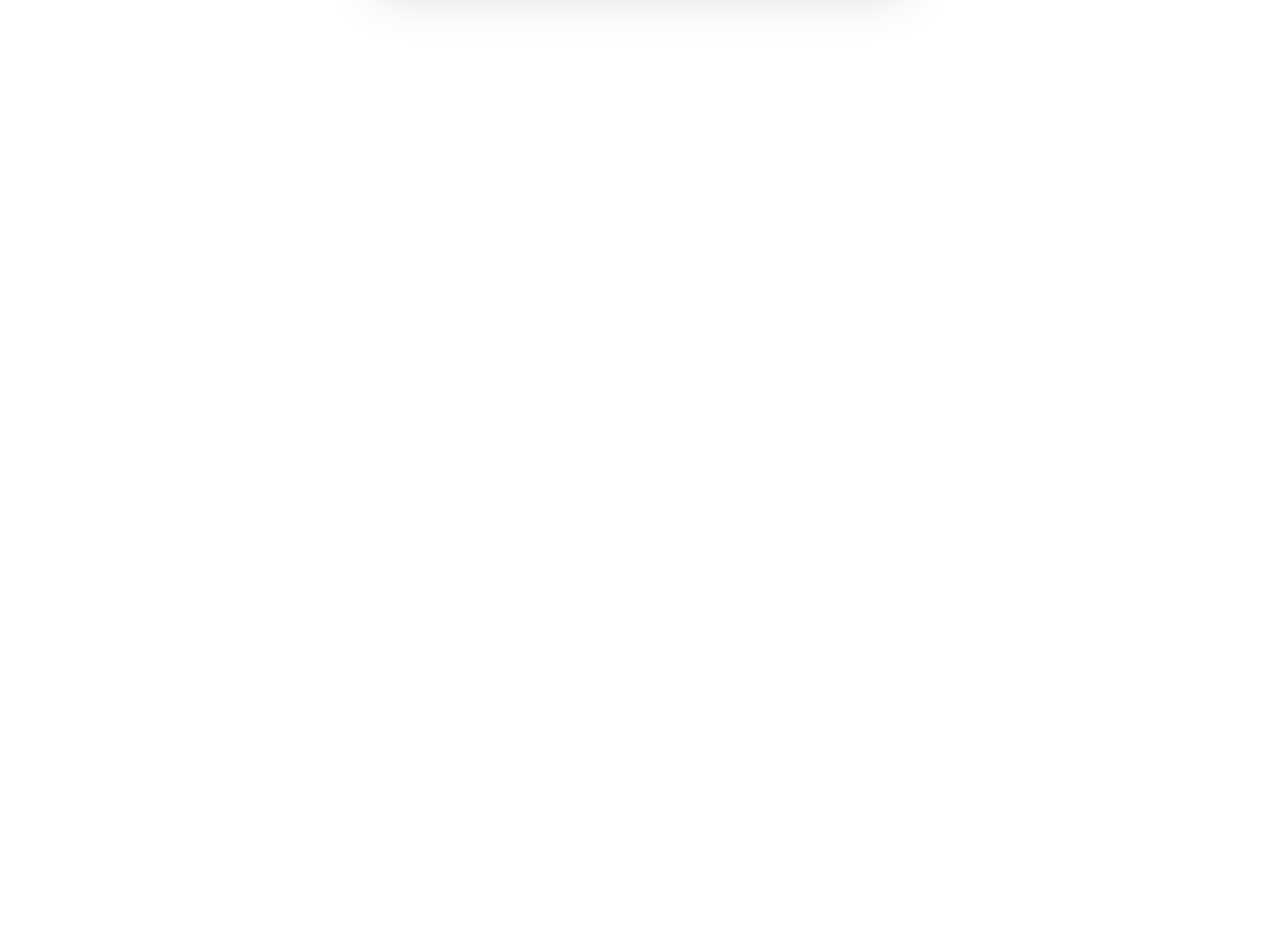
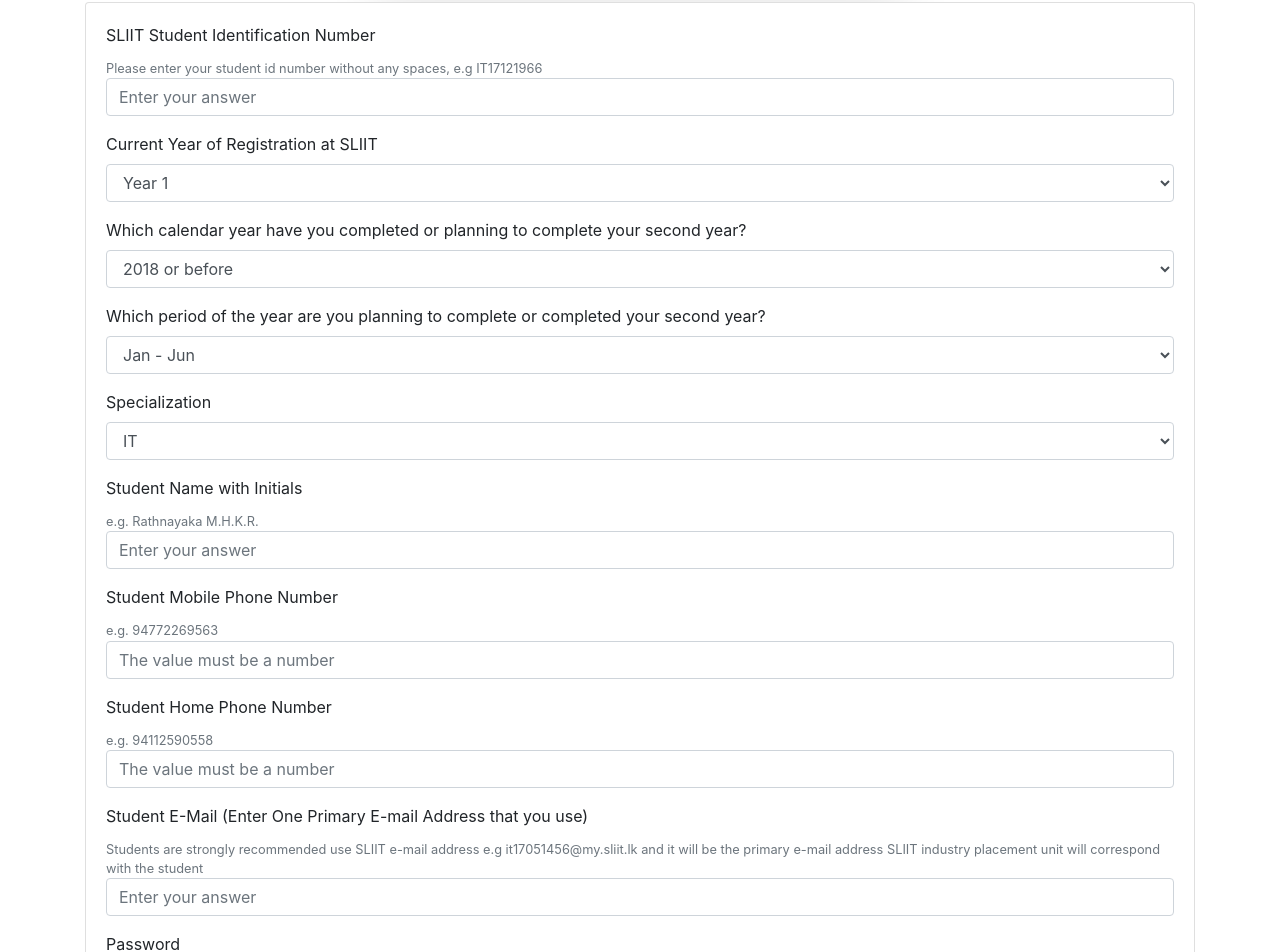
Before and after one commit to sliit-internships/group-02, a React (Create React App) app in the folder intern_management_system_frontend/: page / in a window 1280 px wide. Shown: the part 528-1480 px from the top of the page. Before the commit the page ends 800 px from the top, so only its background shows below. Built offline with nearby package versions, Linux system fonts and the light colour scheme.

Commit message:
Created Student registration form

```diff
--- a/intern_management_system_frontend/public/index.html
+++ b/intern_management_system_frontend/public/index.html
@@ -15,6 +15,7 @@
       user's mobile device or desktop. See https://developers.google.com/web/fundamentals/web-app-manifest/
     -->
     <link rel="manifest" href="%PUBLIC_URL%/manifest.json" />
+    <link rel="stylesheet" href="https://stackpath.bootstrapcdn.com/bootstrap/4.4.1/css/bootstrap.min.css" integrity="sha384-Vkoo8x4CGsO3+Hhxv8T/Q5PaXtkKtu6ug5TOeNV6gBiFeWPGFN9MuhOf23Q9Ifjh" crossorigin="anonymous">
     <!--
       Notice the use of %PUBLIC_URL% in the tags above.
       It will be replaced with the URL of the `public` folder during the build.
--- a/intern_management_system_frontend/src/App.js
+++ b/intern_management_system_frontend/src/App.js
@@ -1,11 +1,13 @@
 
 import './App.css';
-import Signin_signup from "./Components/Signin_signup";
+import Signin_signup from "./Components/Signin_signup/Signin_signup";
+import Student_registration from "./Components/Student_registration/Student_registration";
 
 function App() {
   return (
     <div className="App">
       <Signin_signup />
+        <Student_registration />
 
     </div>
   );
--- a/intern_management_system_frontend/src/Components/Signin_signup.jsx
+++ b/intern_management_system_frontend/src/Components/Signin_signup/Signin_signup.jsx
@@ -4,7 +4,7 @@ import "./Signin_signup.css"
 const Signin_signup = (props) => {
     return (
 
-        <div className="container">
+        <div className="container" >
             <div className="login-wrap" >
                 <div className="login-html">
                     <input
--- /dev/null
+++ b/intern_management_system_frontend/src/Components/Student_registration/Student_registration.jsx
@@ -0,0 +1,98 @@
+import React from "react";
+
+const Student_registration = (props) => {
+    return (
+
+        <div className="container" style={{marginTop: "30px"}}>
+            <div className="card">
+                <div className="card-body">
+                    <form>
+                        <div className="form-group">
+                            <label htmlFor="studentIdNumber">SLIIT Student Identification Number</label>
+                            <small id="studentIdNumberHelp" className="form-text text-muted">Please enter your student id number without any spaces, e.g IT17121966</small>
+                            <input type="email" className="form-control" id="studentInputId" aria-describedby="emailHelp" placeholder="Enter your answer"/>
+                        </div>
+                        <div className="form-group">
+                            <label htmlFor="studentCurrentYear">Current Year of Registration at SLIIT</label>
+                            <select className="form-control" placeholder="Example input placeholder">
+                                <option>Year 1</option>
+                                <option>Year 2</option>
+                                <option>Year 3</option>
+                                <option>Year 4</option>
+                                <option>Year 4 completed - Prorata registerd</option>
+                            </select>
+                        </div>
+                            <div className="form-group">
+                                <label htmlFor="studentPlaningYear">Which calendar year have you completed or planning to complete your second year?</label>
+                                <select className="form-control" placeholder="Example input placeholder">
+                                    <option>2018 or before</option>
+                                    <option>2019</option>
+                                    <option>2020</option>
+                                    <option>2021</option>
+                                    <option>2022</option>
+                                    <option>2023 and after</option>
+                                </select>
+                            </div>
+                            <div className="form-group">
+                                <label htmlFor="studentYearPeriod">Which period of the year are you planning to complete or completed your second year?</label>
+                                <select className="form-control" placeholder="Example input placeholder">
+                                    <option>Jan - Jun</option>
+                                    <option>Jul - Nov</option>
+
+                                </select>
+                            </div>
+                            <div className="form-group">
+                                <label htmlFor="Specialization">Specialization</label>
+                                <select className="form-control" placeholder="Example input placeholder">
+                                    <option>IT</option>
+                                    <option>DS</option>
+                                    <option>SE</option>
+                                    <option>IM</option>
+                                    <option>CS</option>
+                                    <option>CSNE</option>
+                                    <option>ISE</option>
+                                    <option>Not yet finalized (2nd year student)</option>
+                                </select>
+                            </div>
+                        <div className="form-group">
+                            <label htmlFor="studentName">Student Name with Initials</label>
+                            <small id="studentNameHelp" className="form-text text-muted">e.g. Rathnayaka M.H.K.R.</small>
+                            <input type="text" className="form-control" id="studentInputName" aria-describedby="nameHelp" placeholder="Enter your answer"/>
+                        </div>
+                        <div className="form-group">
+                            <label htmlFor="studentMobile">Student Mobile Phone Number</label>
+                            <small id="studentMobileHelp" className="form-text text-muted">e.g. 94772269563</small>
+                            <input type="text" className="form-control" id="studentInputMobile" aria-describedby="mobileHelp" placeholder="The value must be a number"/>
+                        </div>
+                        <div className="form-group">
+                            <label htmlFor="studentHome">Student Home Phone Number</label>
+                            <small id="studentHomeHelp" className="form-text text-muted">e.g. 94112590558</small>
+                            <input type="text" className="form-control" id="studentInputHome" aria-describedby="HomeHelp" placeholder="The value must be a number"/>
+                        </div>
+                        <div className="form-group">
+                            <label htmlFor="studentEmail">Student E-Mail (Enter One Primary E-mail Address that you use)</label>
+                            <small id="studentEmailHelp" className="form-text text-muted">Students are strongly recommended use SLIIT e-mail address e.g it17051456@my.sliit.lk and it will be the primary e-mail address
+                                SLIIT industry placement unit will correspond with the student</small>
+                            <input type="email" className="form-control" id="studentInputEmail" aria-describedby="emailHelp" placeholder="Enter your answer"/>
+                        </div>
+
+                        <div className="form-group">
+                            <label htmlFor="exampleInputPassword1">Password</label>
+                            <input type="password" className="form-control" id="exampleInputPassword1"/>
+                        </div>
+
+                        <div className="form-group">
+                            <label htmlFor="date">What is the date you started or plan to start your internship?</label>
+                            <input type="date" className="form-control" id="studentInputEmail" aria-describedby="dateHelp" placeholder="Please input date (dd/MM/yyyy)"/>
+                        </div>
+
+                        <button type="submit" className="btn btn-primary">Submit</button>
+                    </form>
+                </div>
+            </div>
+
+        </div>
+    );
+};
+
+export default Student_registration;
```
Also changed, not shown: intern_management_system_frontend/src/Components/Signin_signup/Signin_signup.css (renamed from intern_management_system_frontend/src/Components/Signin_signup.css).
